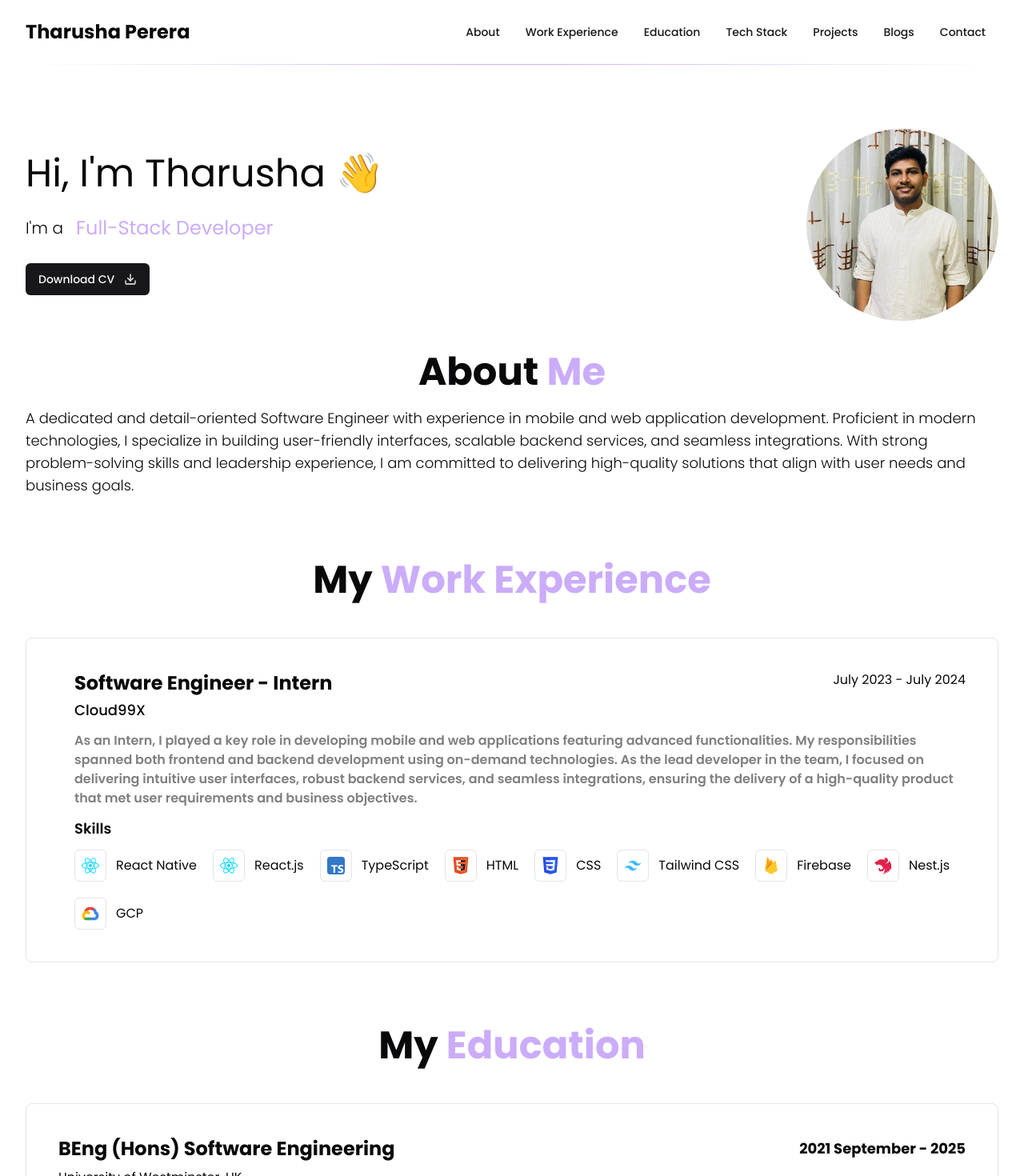
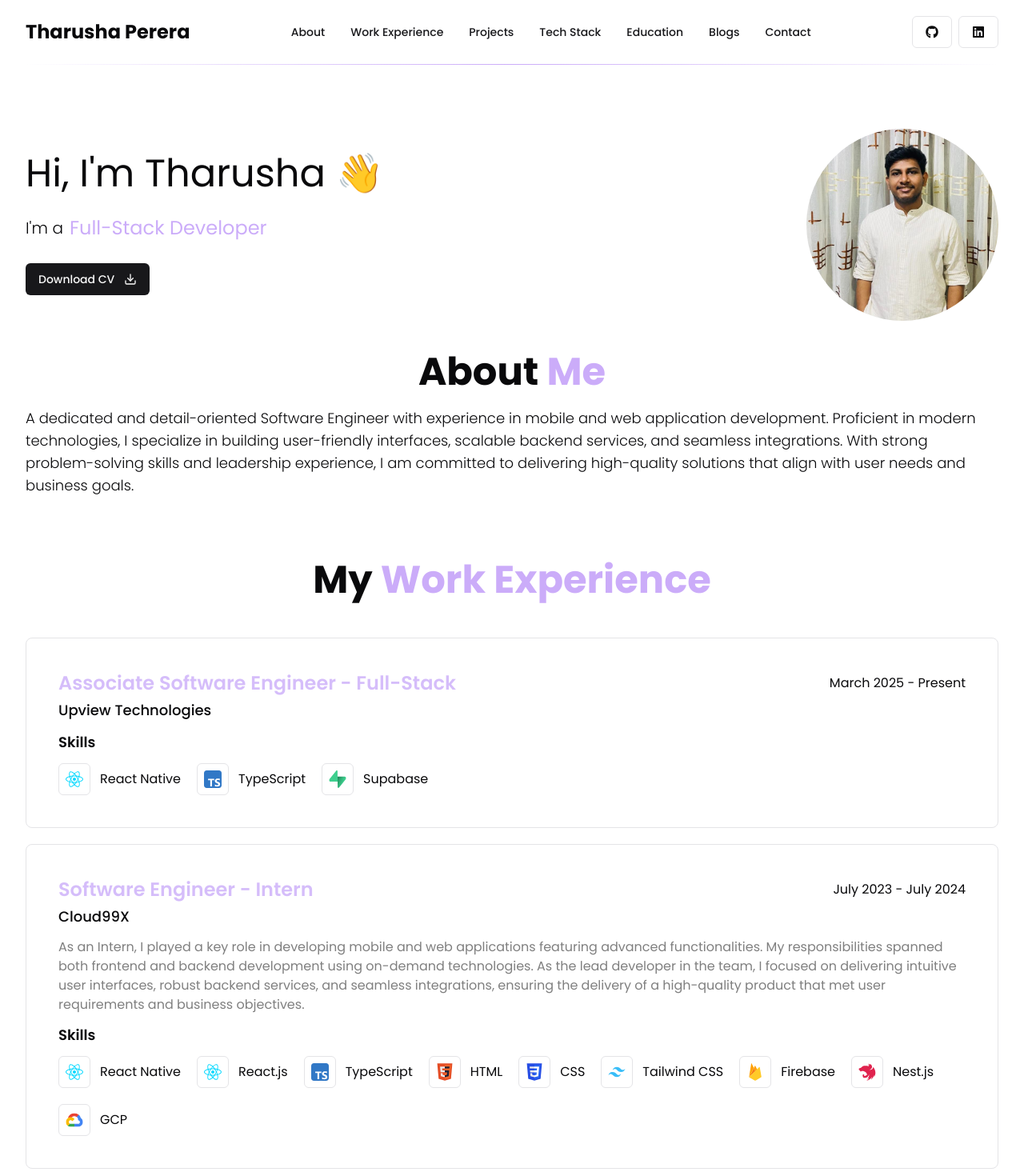
Before and after one commit to TharushaRehan/portfolio-new, a Next.js app: page / in a window 1280 px wide. Shown: the top 1470 px of the page at 80% size. Built offline with nearby package versions, Linux system fonts and the light colour scheme.

Commit message:
update the project

```diff
--- /dev/null
+++ b/app/(routes)/blogs/page.tsx
@@ -0,0 +1,11 @@
+import React from "react";
+
+const BlogsPage = () => {
+  return (
+    <div className="container py-20">
+      <h1 className="heading capitalize text-purple">Blogs</h1>
+    </div>
+  );
+};
+
+export default BlogsPage;
--- /dev/null
+++ b/app/(routes)/layout.tsx
@@ -0,0 +1,13 @@
+import Navbar from "@/components/Navbar";
+import React from "react";
+
+const Layout = ({ children }: { children: React.ReactNode }) => {
+  return (
+    <>
+      <Navbar />
+      {children}
+    </>
+  );
+};
+
+export default Layout;
--- a/app/page.tsx
+++ b/app/page.tsx
@@ -12,9 +12,9 @@ export default function Home() {
       <Navbar />
       <Hero />
       <Experience />
+      <RecentProjects />
+      <TechStack />
       <Education />
-      <TechStack />
-      <RecentProjects />
       <Footer />
     </main>
   );
--- a/app/projects/layout.tsx
+++ /dev/null
@@ -1,13 +0,0 @@
-import Navbar from "@/components/Navbar";
-import React from "react";
-
-const AllProjectsLayout = ({ children }: { children: React.ReactNode }) => {
-  return (
-    <div>
-      <Navbar />
-      {children}
-    </div>
-  );
-};
-
-export default AllProjectsLayout;
--- a/components/Experience.tsx
+++ b/components/Experience.tsx
@@ -10,36 +10,32 @@ const Experience = () => {
         My <span className="text-purple">work experience</span>
       </h1>
 
-      <div className="mt-12">
-        {workExperience.map((card) => {
+      <div className="mt-12 flex flex-col gap-y-5">
+        {workExperience.map((item) => {
           return (
-            <div key={card.id}>
             <div
-                className="flex lg:flex-row flex-col lg:items-center p-3
-            py-6 md:p-5 lg:p-10 gap-2 border rounded-lg"
+              key={item.id}
+              className="p-3 py-6 md:p-5 lg:p-10 gap-2 border rounded-lg"
             >
-                <div className="lg:ms-5">
-                  <div className="flex justify-between">
-                    <div>
-                      <h1 className="text-start text-xl md:text-2xl font-bold">
-                        {card.title}
+              <div className="flex flex-col gap-y-2 lg:flex-row flex-1 justify-between items-center">
+                <h1 className="text-xl md:text-2xl font-semibold self-start lg:self-auto text-purple/80">
+                  {item.title}
                 </h1>
-                      <p className="text-start text-lg mt-1 font-medium">
-                        {card.company}
+                <p className="block self-start lg:hidden text-lg">
+                  {item.company}
                 </p>
+                <p className="self-start lg:self-auto">{item.year}</p>
               </div>
-                    <p>{card.year}</p>
-                  </div>
-                  <p className="text-start text-black/50 dark:text-white-100 mt-3 font-semibold">
-                    {card.desc}
+              <p className="text-lg mt-1 font-medium hidden lg:block">
+                {item.company}
+              </p>
+              <p className="text-black/50 dark:text-white-100 mt-3 text-sm lg:text-base">
+                {item.desc}
               </p>
               <p className="mt-3 font-semibold text-lg">Skills</p>
               <div className="mt-3 flex flex-wrap gap-5">
-                    {card.skills.map((skill) => (
-                      <div
-                        key={skill.label}
-                        className="flex items-center gap-3"
-                      >
+                {item.skills.map((skill) => (
+                  <div key={skill.label} className="flex items-center gap-3">
                     <Image
                       src={skill.img}
                       alt={skill.label}
@@ -52,8 +48,43 @@ const Experience = () => {
                 ))}
               </div>
             </div>
-              </div>
-            </div>
+            // <div key={card.id}>
+            //   <div
+            //     className="flex lg:flex-row flex-col lg:items-center p-3
+            // py-6 md:p-5 lg:p-10 gap-2 border rounded-lg"
+            //   >
+            //     <div className="lg:ms-5">
+            //       <div className="flex justify-between">
+            //         <h1 className="text-xl md:text-2xl font-bold">
+            //           {card.title}
+            //         </h1>
+            //         <p className="self-end">{card.year}</p>
+            //       </div>
+            //       <p className="text-lg mt-1 font-medium">{card.company}</p>
+            //       <p className="text-black/50 dark:text-white-100 mt-3 font-semibold">
+            //         {card.desc}
+            //       </p>
+            //       <p className="mt-3 font-semibold text-lg">Skills</p>
+            //       <div className="mt-3 flex flex-wrap gap-5">
+            //   {card.skills.map((skill) => (
+            //     <div
+            //       key={skill.label}
+            //       className="flex items-center gap-3"
+            //     >
+            //       <Image
+            //         src={skill.img}
+            //         alt={skill.label}
+            //         width={10}
+            //         height={10}
+            //         className="w-10 h-10 border rounded-md p-2"
+            //       />
+            //       <span>{skill.label}</span>
+            //     </div>
+            //   ))}
+            // </div>
+            //     </div>
+            //   </div>
+            // </div>
           );
         })}
       </div>
--- a/components/Hero.tsx
+++ b/components/Hero.tsx
@@ -26,7 +26,7 @@ const Hero = () => {
           <h1 className="text-3xl md:text-5xl text-nowrap">
             Hi, I&apos;m Tharusha 👋
           </h1>
-          <div className="flex items-center gap-x-2">
+          <div className="flex items-center">
             <p className="max-w-[300px] md:max-w-[400px] text-sm md:text-xl font-light">
               I&apos;m a
             </p>
--- a/components/Navbar.tsx
+++ b/components/Navbar.tsx
@@ -1,6 +1,6 @@
 "use client";
 
-import { navItems } from "@/data";
+import { navItems, socialMedia } from "@/data";
 import { cn } from "@/lib/utils";
 import Link from "next/link";
 import { MobileNav } from "./mobile-nav";
@@ -18,10 +18,12 @@ const Navbar = () => {
       )}
     >
       <div className="flex justify-between items-center py-5">
-        <h1 className="text-2xl font-bold">Tharusha Perera</h1>
+        <Link href={"/"} className="text-2xl font-bold">
+          Tharusha Perera
+        </Link>
         <nav className="hidden lg:block">
           {navItems.map((item) => {
-            const url = pathname == "/projects" ? `/${item.href}` : item.href;
+            const url = pathname != "/" ? `/${item.href}` : item.href;
             return (
               <Link
                 key={item.name}
@@ -33,10 +35,19 @@ const Navbar = () => {
             );
           })}
         </nav>
-        {/* <div className="flex items-center gap-x-2">
-          <ModeToggle />
-          <MobileNav />
-        </div> */}
+
+        <div className="hidden lg:flex items-center gap-2">
+          {socialMedia.map((item) => (
+            <Link
+              key={item.id}
+              href={item.link}
+              target="_blank"
+              className={buttonVariants({ variant: "outline" })}
+            >
+              <item.img />
+            </Link>
+          ))}
+        </div>
         <MobileNav />
       </div>
       <hr className="m-0 h-px w-full border-none bg-gradient-to-r from-purple/0 via-purple to-purple/0" />
--- a/data/index.ts
+++ b/data/index.ts
@@ -4,10 +4,10 @@ import { FaGithub, FaLinkedin } from "react-icons/fa6";
 export const navItems = [
   { name: "About", href: "#about" },
   { name: "Work Experience", href: "#experience" },
+  { name: "Projects", href: "#projects" },
+  { name: "Tech Stack", href: "#stack" },
   { name: "Education", href: "#education" },
-  { name: "Tech Stack", href: "#stack" },
-  { name: "Projects", href: "#projects" },
-  { name: "Blogs", href: "/blogs" },
+  { name: "Blogs", href: "blogs" },
   { name: "Contact", href: "#contact" },
 ];
 
@@ -68,16 +68,6 @@ export const projects = [
     ],
     link: "https://image-platform-one.vercel.app/",
     github: "https://github.com/TharushaRehan/image-platform",
-  },
-  {
-    id: 4,
-    title: "Blog Website",
-    des: "A blog app built based on a Figma design.",
-    img: "/blog-app-frontend.png",
-    techStack: ["Next.js", "TypeScript", "Tailwind CSS"],
-    iconLists: ["/next.svg", "/tail.svg", "/ts.svg", "/three.svg", "/gsap.svg"],
-    link: "",
-    github: "",
   },
 ];
 
@@ -270,6 +260,28 @@ export const mobileApps: ProjectDetailsProps[] = [
 export const workExperience = [
   {
     id: 1,
+    title: "Associate Software Engineer - Full-Stack",
+    company: "Upview Technologies",
+    desc: "",
+    year: "March 2025 - Present",
+    skills: [
+      {
+        label: "React Native",
+        img: "/re.svg",
+      },
+      {
+        label: "TypeScript",
+        img: "/ts.svg",
+      },
+      {
+        label: "Supabase",
+        img: "/supabase.svg",
+      },
+    ],
+    className: "md:col-span-2",
+  },
+  {
+    id: 2,
     title: "Software Engineer - Intern",
     company: "Cloud99X",
     desc: "As an Intern, I played a key role in developing mobile and web applications featuring advanced functionalities. My responsibilities spanned both frontend and backend development using on-demand technologies. As the lead developer in the team, I focused on delivering intuitive user interfaces, robust backend services, and seamless integrations, ensuring the delivery of a high-quality product that met user requirements and business objectives.",
@@ -313,7 +325,6 @@ export const workExperience = [
       },
     ],
     className: "md:col-span-2",
-    thumbnail: "/exp1.svg",
   },
 ];
 
@@ -322,7 +333,7 @@ export const education = [
     id: 1,
     title: "BEng (Hons) Software Engineering",
     campus: "University of Westminster, UK",
-    year: "2021 September - 2025",
+    year: "2021 - 2025",
   },
   {
     id: 2,
@@ -330,13 +341,13 @@ export const education = [
     campus: "ICBT Campus - Sri Lanka",
     year: "2021 April",
   },
-  {
-    id: 3,
-    title: "GCE Advanced Level - Commerce Stream (with ICT)",
-    campus: "Holy Cross College, Kalutara",
-    results: "A1, B1, C1",
-    year: "2018 - 2020",
-  },
+  // {
+  //   id: 3,
+  //   title: "GCE Advanced Level - Commerce Stream (with ICT)",
+  //   campus: "Holy Cross College, Kalutara",
+  //   results: "A1, B1, C1",
+  //   year: "2018 - 2020",
+  // },
 ];
 
 export const socialMedia = [
@@ -355,7 +366,7 @@ export const socialMedia = [
 export const techStack = [
   {
     id: 1,
-    label: "Programming Laguages",
+    label: "Programming Languages",
     icons: [
       {
         label: "Java",
@@ -426,6 +437,8 @@ export const techStack = [
   {
     id: 3,
     label: "Mobile Development",
+    description:
+      "Technologies used to build native and cross-platform mobile applications. ",
     icons: [
       {
         label: "React Native",
@@ -436,12 +449,12 @@ export const techStack = [
         img: "/expo.svg",
       },
       {
+        label: "Swift",
+        img: "/swift.svg",
+      },
+      {
         label: "Kotlin",
         img: "/kotlin.svg",
-      },
-      {
-        label: "Swift",
-        img: "/swift.svg",
       },
     ],
   },
@@ -449,7 +462,7 @@ export const techStack = [
     id: 4,
     label: "Backend Services",
     description:
-      "Tools which provides authentication, database, storage and many more.",
+      "Tools which provides authentication, database, storage and payment services.",
     icons: [
       {
         label: "Supabase",
@@ -472,6 +485,10 @@ export const techStack = [
         img: "/clerk.webp",
       },
       {
+        label: "Stripe",
+        img: "/stripe.svg",
+      },
+      {
         label: "SQLite",
         img: "/sqlite.png",
       },
@@ -480,6 +497,7 @@ export const techStack = [
   {
     id: 5,
     label: "Other Tools",
+    description: "Tools used to enhance the development process.",
     icons: [
       {
         label: "Android Studio",
@@ -490,13 +508,14 @@ export const techStack = [
         img: "/vs.svg",
       },
       {
+        label: "Xcode",
+        img: "/tech/xcode.png",
+      },
+      {
         label: "Vercel",
         img: "/vercel-icon.svg",
       },
-      {
-        label: "Stripe",
-        img: "/stripe.svg",
-      },
+
       {
         label: "GitHub",
         img: "/git.svg",
```
Also changed, not shown: app/(routes)/projects/page.tsx (renamed from app/projects/page.tsx), public/tech/xcode.png (added). Lines whose indentation alone changed are shown as unchanged.
